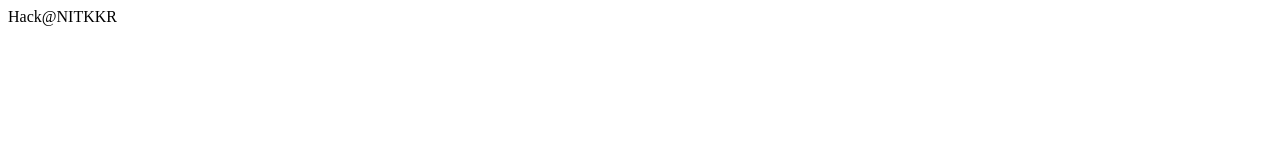
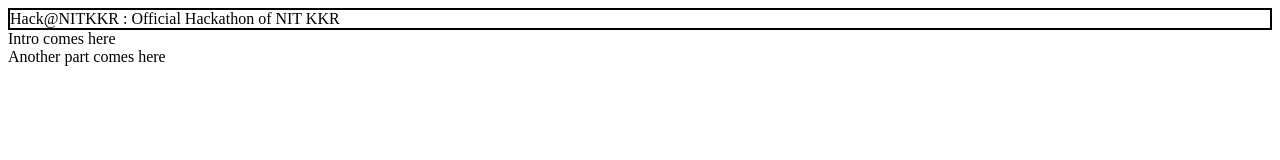
Before and after one commit to HackShetra/HackShetra.github.io, a plain HTML site: page index.html in a window 1280 px wide. Drawn offline with Linux system fonts and the light colour scheme.

Commit message:
Guideline page added

```diff
--- a/index.html
+++ b/index.html
@@ -4,10 +4,25 @@
     <meta charset="UTF-8">
     <title>Hack@NITKKR 2017</title>
     <link href = "css/main.css" />
+    <style>
+        body {
+
+        }
+
+        header {
+            border : 2px solid black;
+        }
+    </style>
 </head>
 <body>
 <header>
-    Hack@NITKKR
+    Hack@NITKKR : Official Hackathon of NIT KKR
 </header>
+<section>
+    Intro comes here
+</section>
+<section>
+    Another part comes here
+</section>
 </body>
 </html>
```
Also changed, not shown: 1 other file.
